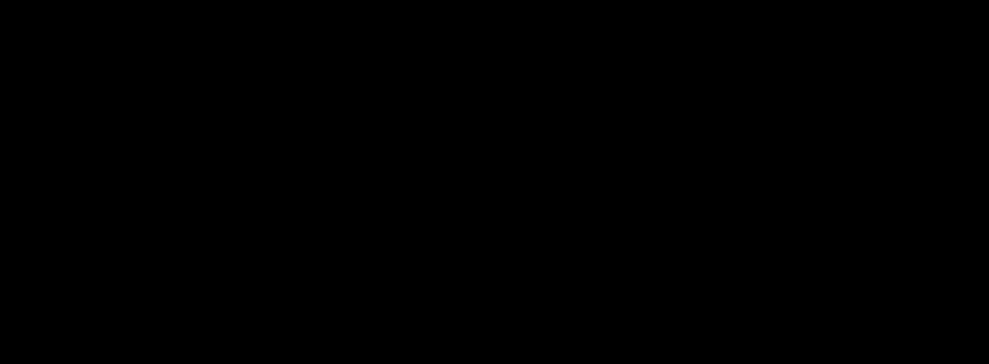
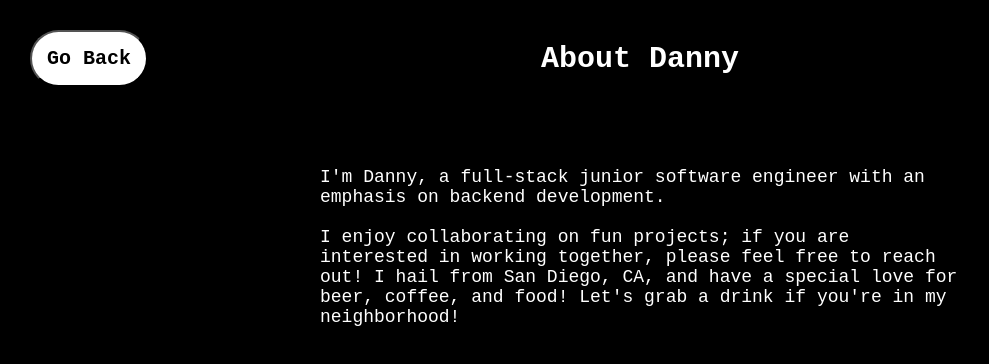
Before and after one commit to Danny-DeLaRosa/portfolio, a React (Create React App) app: page /about in a window 1280 px wide. Before the commit this address had no page. Shown: the top 364 px of the page, without its empty margins (0-989 px from the left). Built offline with nearby package versions, Linux system fonts and the light colour scheme.

Commit message:
About page

```diff
--- a/src/App.js
+++ b/src/App.js
@@ -1,6 +1,6 @@
 import './App.css';
-import Fetch from './components/Fetch';
 import Home from './pages/Home';
+import About from './pages/About';
 import { Route, Routes } from'react-router-dom';
 
 function App() {
@@ -8,6 +8,7 @@
     <div>
       <Routes>
       <Route path='/' element={<Home />} />
+      <Route path='/about' element={<About />} />
       </Routes>
     </div>
   );
--- /dev/null
+++ b/src/pages/About.js
@@ -0,0 +1,23 @@
+import React from "react";
+import { useNavigate } from "react-router-dom";
+
+const About = () => {
+  const navigate = useNavigate();
+  const handleClick = () => {
+    navigate("/");
+  };
+
+  return (
+    <main className="about">
+      <div className="header">
+        <button onClick={handleClick}>Go Back</button>
+        <h1>About Danny</h1>
+      </div>
+      <div className="about-text">
+        <p>I'm Danny, a full-stack junior software engineer with an emphasis on backend development.<br/> <br/> I enjoy collaborating on fun projects; if you are interested in working together, please feel free to reach out! I hail from San Diego, CA, and have a special love for beer, coffee, and food! Let's grab a drink if you're in my neighborhood! </p>
+      </div>
+    </main>
+  );
+};
+
+export default About;
--- a/src/pages/Home.js
+++ b/src/pages/Home.js
@@ -132,6 +132,7 @@
         "_blank"
       );
     } else if (command === "about") {
+      navigate("/about")
       return "Hey! My name is Danny De La Rosa, a full-stack junior software engineer with an emphasis on backend development. I enjoy collaborating on fun projects; if you are interested in working together, please feel free to reach out! I hail from San Diego, CA, and have a special love for beer, coffee, and food! Let's grab a drink if you're in my neighborhood! ";
     } else if (command === "secret") {
       setPassword(word);
--- a/src/pages/Pages.css
+++ b/src/pages/Pages.css
@@ -1,4 +1,5 @@
 /* Home Page */
+
 @keyframes type {
   from {
     width: 0px;
@@ -114,77 +115,51 @@
   animation: response 1s steps(60, end);
 }
 
-/* @media screen and (max-width: 480px) {
-  .title-bar {
-    height: 0;
-    width: 0%;
-    text-align: none;
-    padding: 0;
-    margin: 0;
-    margin-top: 0;
-    font-size: 0px;
-    display: none;
-    justify-content: none;
-    border: none;
-  }
+/* About page */
 
-  .title-bar h1 {
-    margin: none;
-    font-size: 0px;
-  }
+.about {
+  width: 100%;
+  height: 100%;
+}
 
-  .terminal-container {
-    border: none;
-    width: 100%;
-    min-height: 100%;
-    margin: 0;
-    text-align: start;
-    padding: 10px;
-    overflow: hidden;
-  }
+.header {
+  display: flex;
+  justify-content: center;
+  align-items: center;
+  padding: 30px;
+}
 
-  .welcome-message {
-    color: inherit;
-    font-size: 14px;
-    white-space: normal;
-    overflow: visible;
-    width: 100%;
-  }
+.header button {
+  padding: 15px;
+  border-radius: 30px;
+  margin-right: auto;
+  background-color: white;
+  color: black;
+  font-weight: bold;
+}
 
-  .command-message {
-    color: inherit;
-    font-size: 14px;
-    white-space: normal;
-    overflow: hidden;
-    width: 100%;
-  }
+.header button:hover {
+  background-color: black;
+  color: white;
+  font-weight: bolder;
+}
 
-  .input {
-    display: flex;
-    margin-top: 10px;
-    margin-bottom: 10px;
-    font-size: 14px;
-  }
+.header h1 {
+  background-color: transparent !important;
+  color: white;
+  font-size: 30px;
+  text-align: center;
+  position: fixed;
+}
 
-  .input input {
-    width: 100%;
-    border: none;
-    outline: none;
-    font-size: 14px;
-    caret-color: teal;
-    color: teal;
-  }
+.about-text p {
+  /* background-color: red; */
+  height: fit-content;
+  width: 50%;
+  margin-right: auto;
+  margin-left: auto;
+  margin-top: 50px;
+  align-items: center;
+  font-size:large ;
 
-  .output {
-    white-space: pre-line;
-    word-wrap: break-word;
-    margin-top: 10px;
-    font-size: 14px;
-  }
-
-  .response {
-    font-size: 20px;
-    width: 100%;
-    font-size: 14px;
-  }
-} */
+}
```
Also changed, not shown: 1 other file (tests, documents, lock files or other folders).
